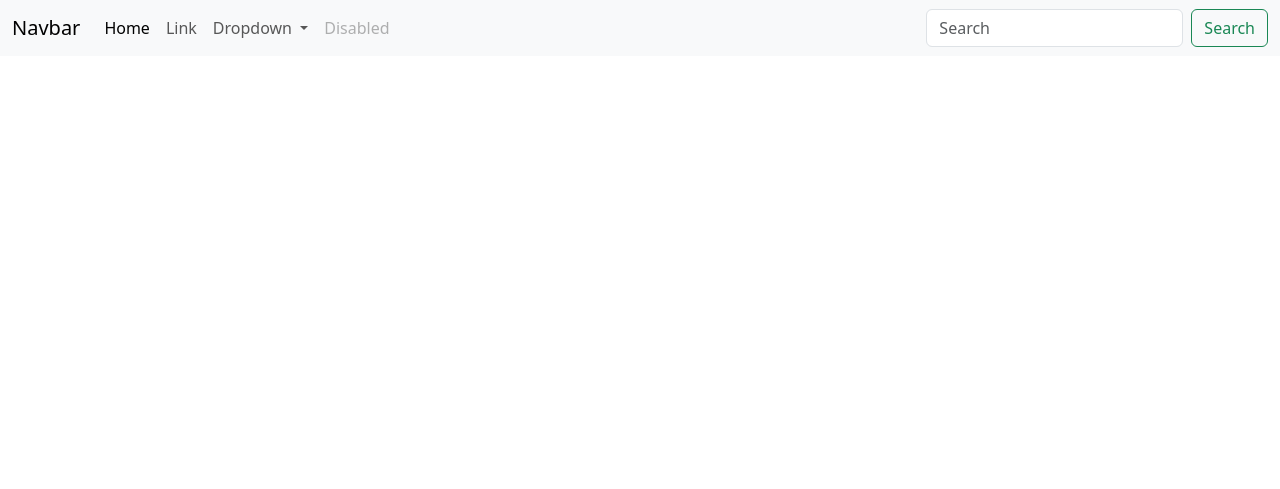
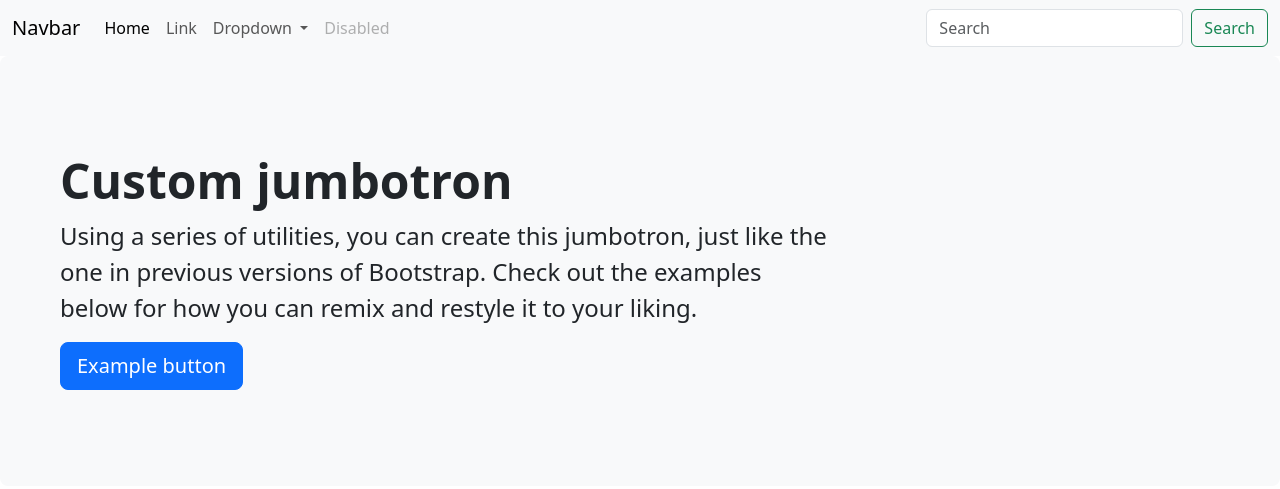
Before and after one commit to deponte-designer/deponte-bootstrap-portfolio, a plain HTML site: page index.html in a window 1280 px wide. Drawn offline with nearby package versions, Linux system fonts and the light colour scheme.

Commit message:
Added Custom jumbotron

```diff
--- a/index.html
+++ b/index.html
@@ -56,6 +56,14 @@
         </div>
     </nav>
 
+    <!-- Custom jumbotron -->
+    <div class="p-5 mb-4 bg-body-tertiary rounded-3">
+        <div class="container-fluid py-5">
+          <h1 class="display-5 fw-bold">Custom jumbotron</h1>
+          <p class="col-md-8 fs-4">Using a series of utilities, you can create this jumbotron, just like the one in previous versions of Bootstrap. Check out the examples below for how you can remix and restyle it to your liking.</p>
+          <button class="btn btn-primary btn-lg" type="button">Example button</button>
+        </div>
+      </div>
 
 
 </body>
```
